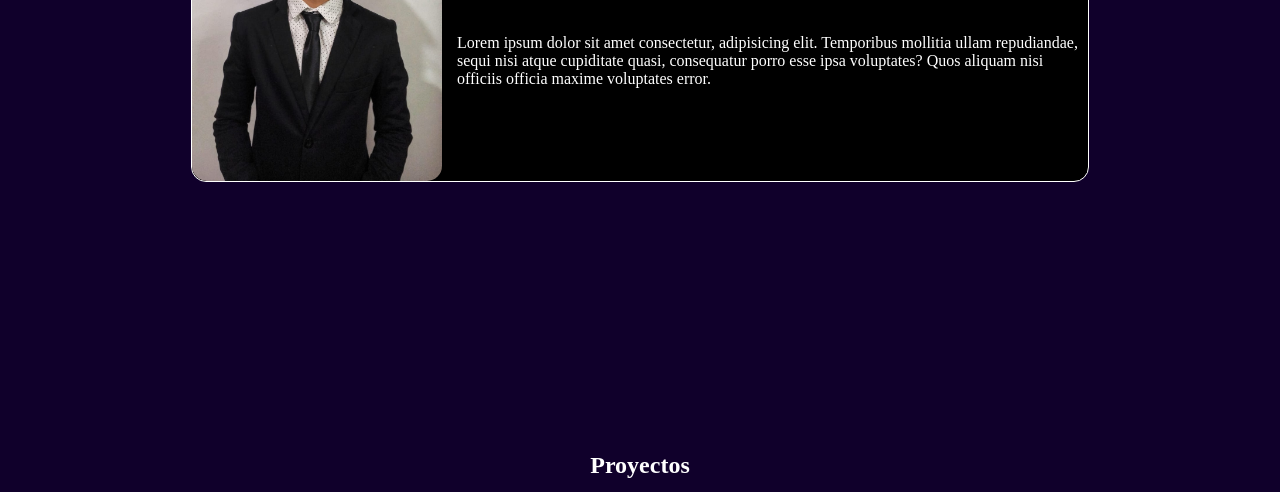
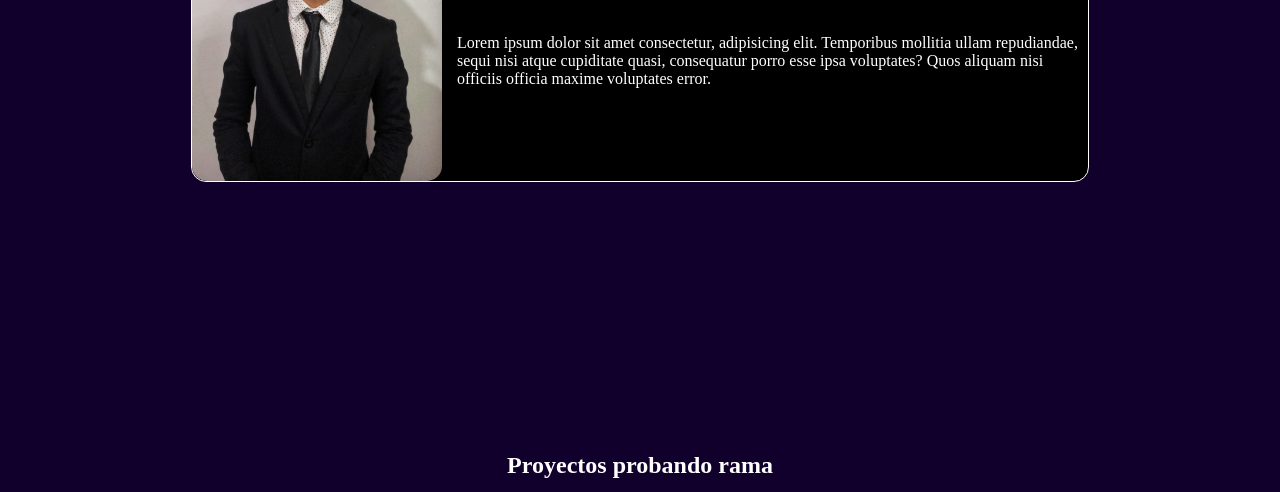
Before and after one commit to Y-emanuel/Portafolio, a plain HTML site: page index.html in a window 1280 px wide. Shown: the part 308-800 px from the top of the page. Drawn offline with Linux system fonts and the light colour scheme.

Commit message:
probando rama

```diff
--- a/index.html
+++ b/index.html
@@ -36,7 +36,7 @@
   </header>
   <main>
     <section class="proyectos">
-      <h2 class="Proyectos__titulo">Proyectos</h2>
+      <h2 class="Proyectos__titulo">Proyectos probando rama</h2>
       <div class="proyectos__bloque">
         <div class="proyectos__cajas">1</div>
         <div class="proyectos__cajas">2</div>
```
